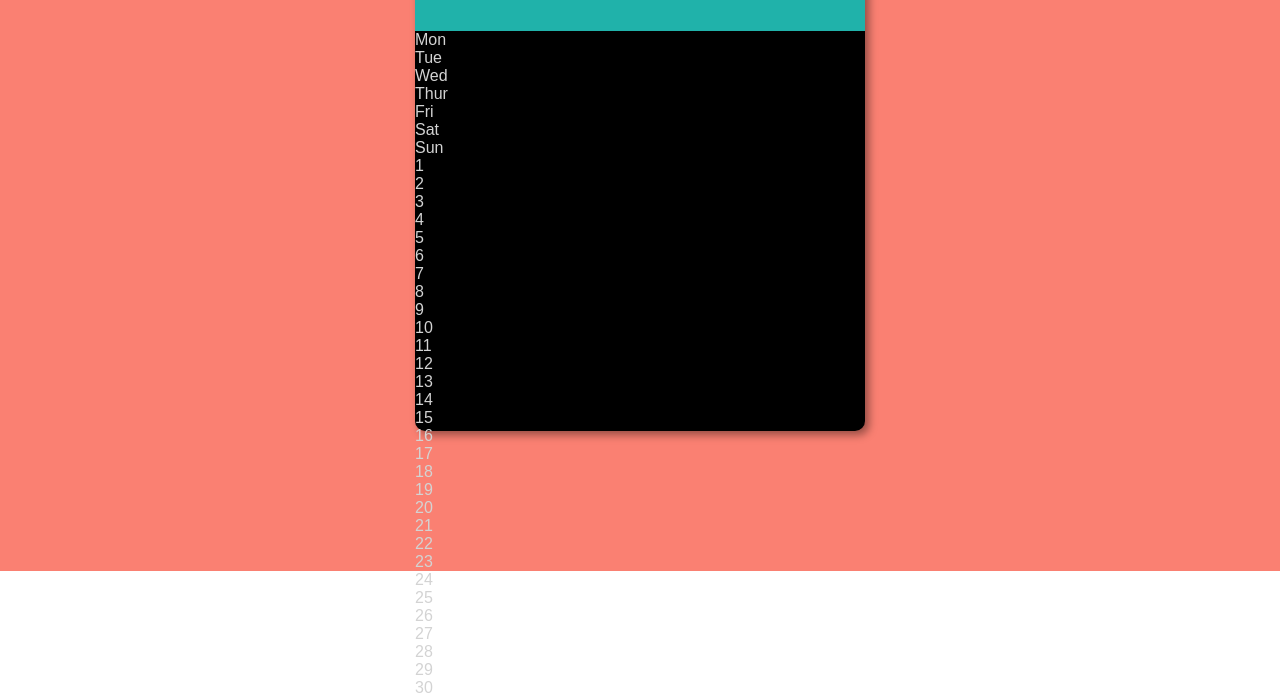
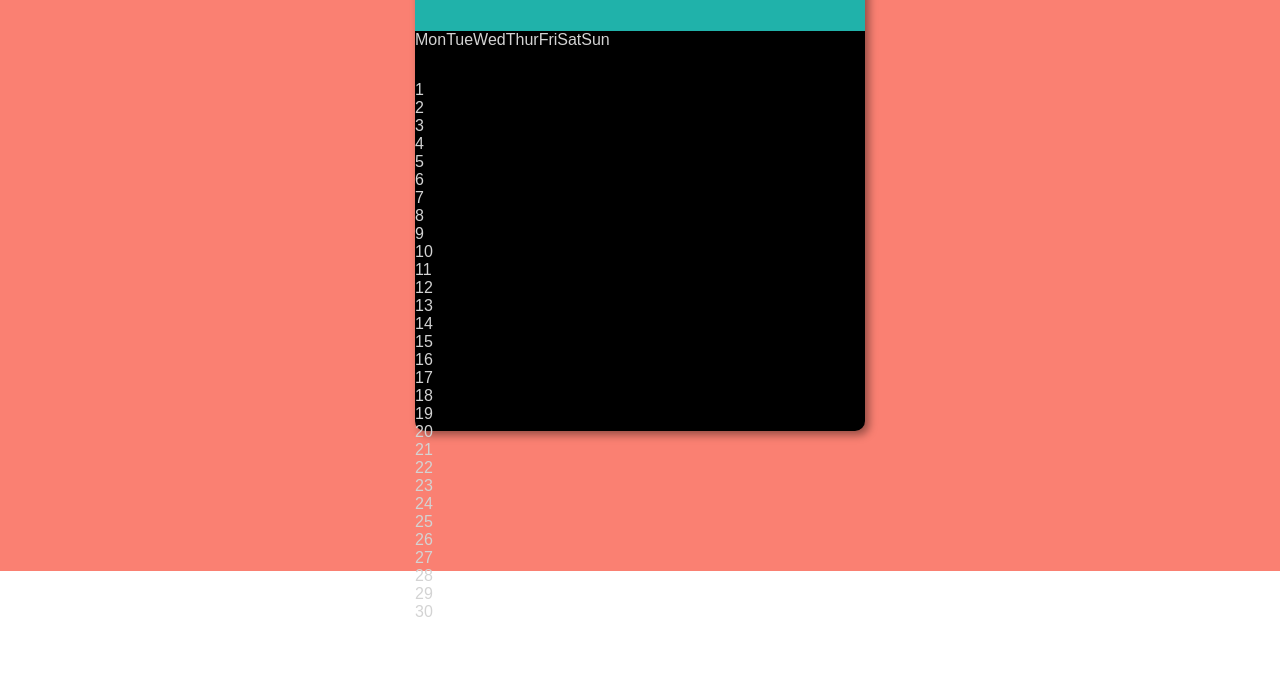
Before and after one commit to kibeetfelix/My_Calender, a plain HTML site: page index.html in a window 1280 px wide. Shown: the part 229-926 px from the top of the page. After the commit the page ends 850 px from the top, so only its background shows below. Drawn offline with Linux system fonts and the light colour scheme.

Commit message:
styling weekdays

```diff
--- a/styles.css
+++ b/styles.css
@@ -42,3 +42,9 @@
 .month p {
     font-size: 16px;
 }
+
+.weekdays {
+    width: 100%;
+    height: 50px;
+    display: flex;
+}
```
